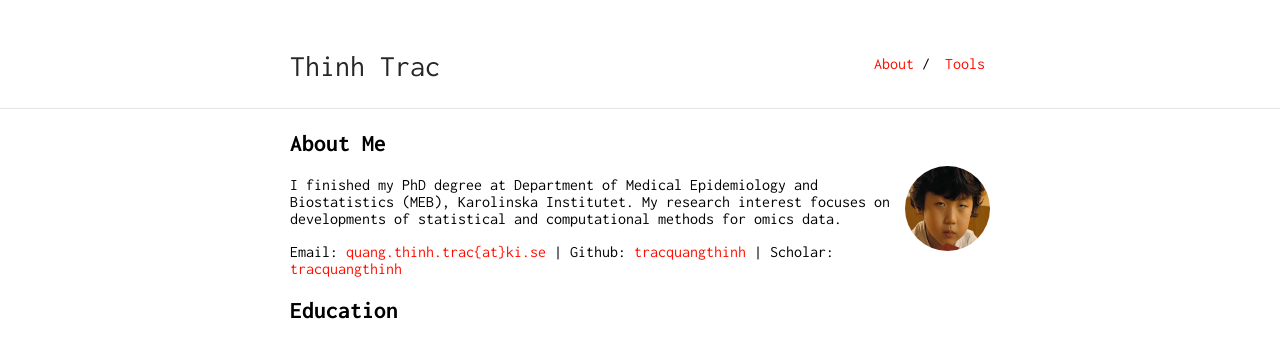
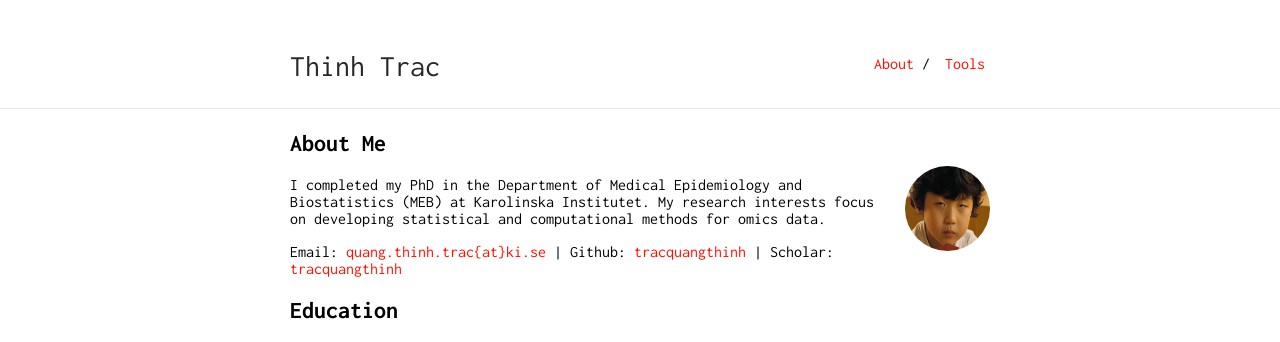
Before and after one commit to tracquangthinh/tracquangthinh.github.io, a Jekyll site: the page built from index.md, in a window 1280 px wide. Shown: the top 342 px of the page. Built offline with Jekyll 4.4.1, drawn with Linux system fonts in a browser that asks for light colours; our own code applies the rules of GitHub Pages for plain Markdown files.

Commit message:
Update index.md

```diff
--- a/index.md
+++ b/index.md
@@ -6,7 +6,7 @@ layout: default
 
 <img class="profile-picture" src="me.jpg">
 
-I finished my PhD degree at Department of Medical Epidemiology and Biostatistics (MEB), Karolinska Institutet. My research interest focuses on developments of statistical and computational methods for omics data.
+I completed my PhD in the Department of Medical Epidemiology and Biostatistics (MEB) at Karolinska Institutet. My research interests focus on developing statistical and computational methods for omics data.
 
 Email: <a href="mailto:quang.thinh.trac@ki.se">quang.thinh.trac{at}ki.se</a> \| Github: <a href="https://github.com/tracquangthinh">tracquangthinh</a> \| Scholar: <a href="https://scholar.google.com/citations?user=gkQ5GmIAAAAJ&hl=en">tracquangthinh</a>
 
```
